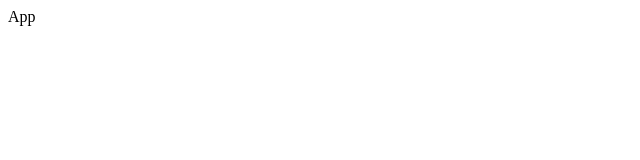
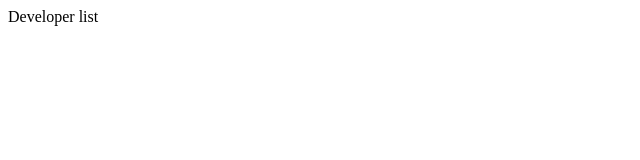
Before and after one commit to kacMadushan/developers-pool, a Vue app: page / in a window 1280 px wide. Shown: the top 160 px of the page, without its empty margins (0-640 px from the left). Built offline with nearby package versions, Linux system fonts and the light colour scheme.

Commit message:
Add router view app

```diff
--- a/src/App.vue
+++ b/src/App.vue
@@ -1,3 +1,5 @@
 <template>
-  <div>App</div>
+  <div>
+    <RouterView />
+  </div>
 </template>
```
